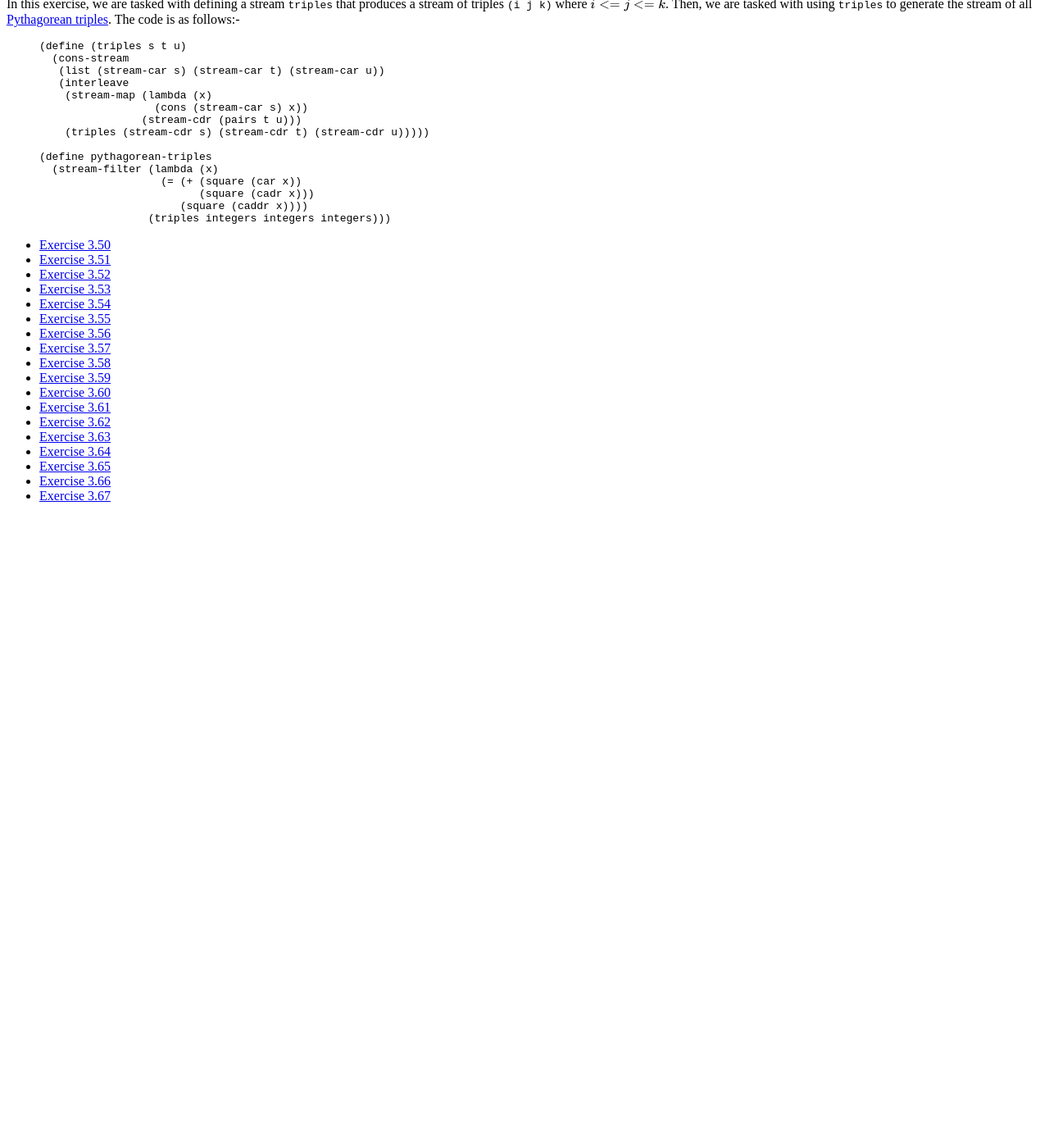
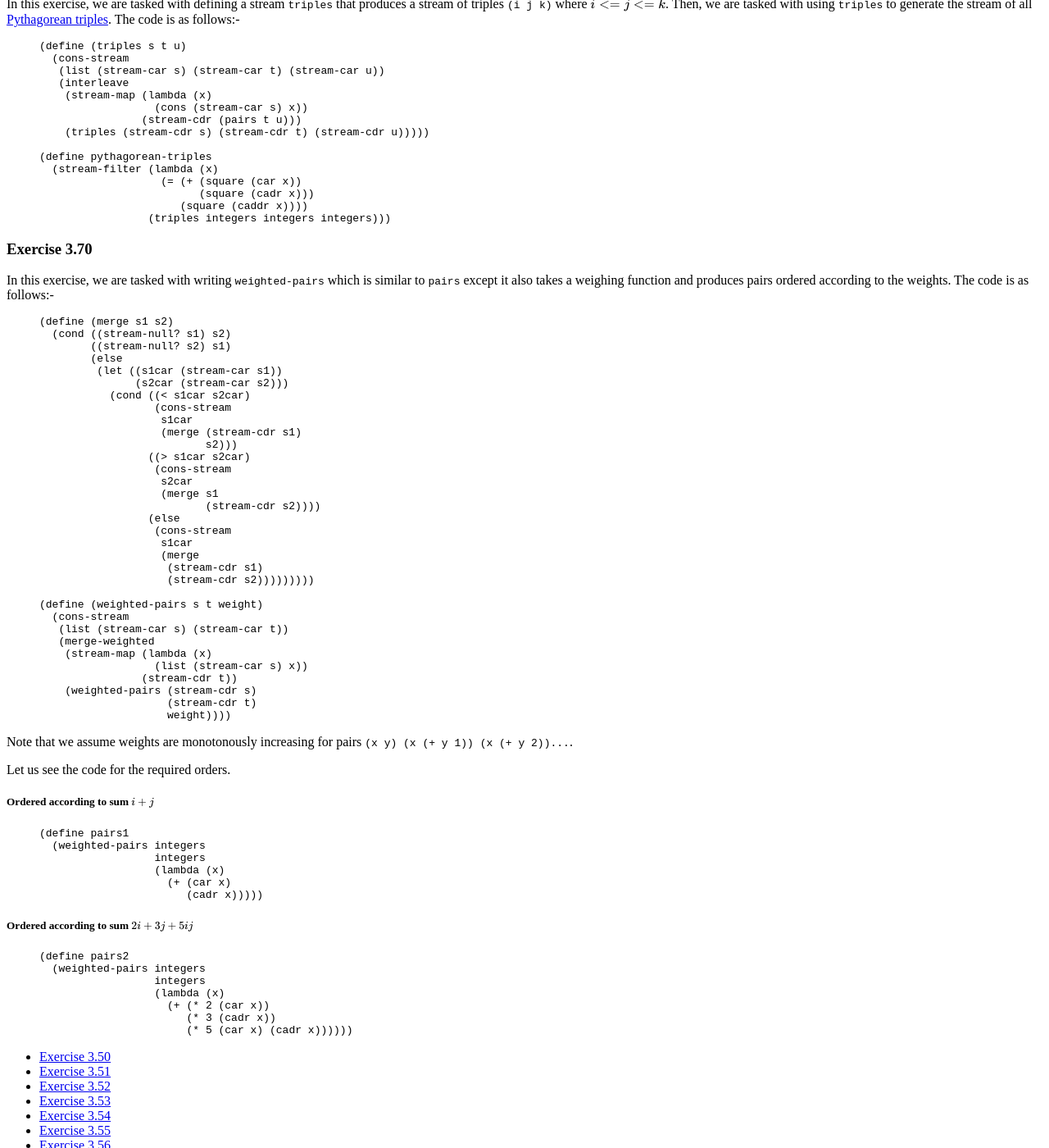
Before and after one commit to mohanrajendran/mohanrajendran.github.io, a Jekyll site: the page built from _sicp/Solution3_5.md, in a window 1280 px wide and 1400 px high, scrolled down 7822 px. Shown: the whole window at 82% size. Built offline with Jekyll 4.4.1, drawn with Linux system fonts in a browser that asks for light colours; nearby versions of some CDN libraries; formulas are drawn with MathJax 3; before the commit the page ends 8452 px from its top, so only the background shows below that.

Commit message:
Finished exercise 3.70

```diff
--- a/_sicp/Solution3_5.md
+++ b/_sicp/Solution3_5.md
@@ -548,3 +548,70 @@ In this exercise, we are tasked with defining a stream `triples` that produces a
                       (square (caddr x))))
                  (triples integers integers integers)))
 {% endhighlight %}
+
+### Exercise 3.70<a id="Exercise3_70">&nbsp;</a>
+
+In this exercise, we are tasked with writing `weighted-pairs` which is similar to `pairs` except it also takes a weighing function and produces pairs ordered according to the weights. The code is as follows:-
+
+{% highlight scheme %}
+(define (merge s1 s2)
+  (cond ((stream-null? s1) s2)
+        ((stream-null? s2) s1)
+        (else
+         (let ((s1car (stream-car s1))
+               (s2car (stream-car s2)))
+           (cond ((< s1car s2car)
+                  (cons-stream
+                   s1car
+                   (merge (stream-cdr s1)
+                          s2)))
+                 ((> s1car s2car)
+                  (cons-stream
+                   s2car
+                   (merge s1
+                          (stream-cdr s2))))
+                 (else
+                  (cons-stream
+                   s1car
+                   (merge
+                    (stream-cdr s1)
+                    (stream-cdr s2)))))))))
+
+(define (weighted-pairs s t weight)
+  (cons-stream
+   (list (stream-car s) (stream-car t))
+   (merge-weighted
+    (stream-map (lambda (x)
+                  (list (stream-car s) x))
+                (stream-cdr t))
+    (weighted-pairs (stream-cdr s)
+                    (stream-cdr t)
+                    weight))))
+{% endhighlight %}
+
+Note that we assume weights are monotonously increasing for pairs `(x y) (x (+ y 1)) (x (+ y 2))...`.
+
+Let us see the code for the required orders.
+
+##### Ordered according to sum $$i+j$$
+
+{% highlight scheme %}
+(define pairs1
+  (weighted-pairs integers
+                  integers
+                  (lambda (x)
+                    (+ (car x)
+                       (cadr x)))))
+{% endhighlight %}
+
+##### Ordered according to sum $$2i+3j+5ij$$
+
+{% highlight scheme %}
+(define pairs2
+  (weighted-pairs integers
+                  integers
+                  (lambda (x)
+                    (+ (* 2 (car x))
+                       (* 3 (cadr x))
+                       (* 5 (car x) (cadr x))))))
+{% endhighlight %}
```
